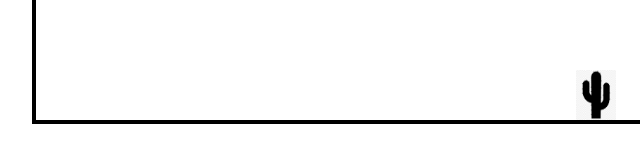
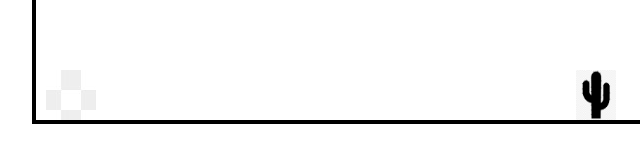
Before and after one commit to Hastur456/DinoGame, a plain HTML site: page index.html in a window 1280 px wide. Shown: the part 217-380 px from the top of the page, 212-852 px from the left. Drawn offline with Linux system fonts and the light colour scheme.

Commit message:
Update dino.css

```diff
--- a/dino.css
+++ b/dino.css
@@ -27,7 +27,7 @@ body {
 }
 
 #TRex {
-    background-image: url('TRex2Short.jpg');
+    background-image: url('TRexShort.jpg');
 /*     background-size: 100% 100%; */
     width: 50px;
     height: 50px;
```
